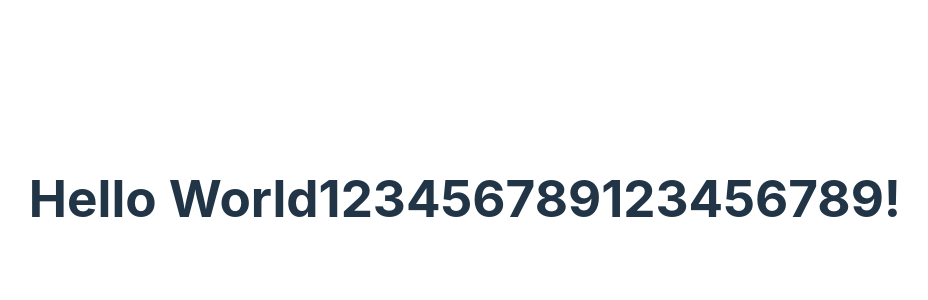
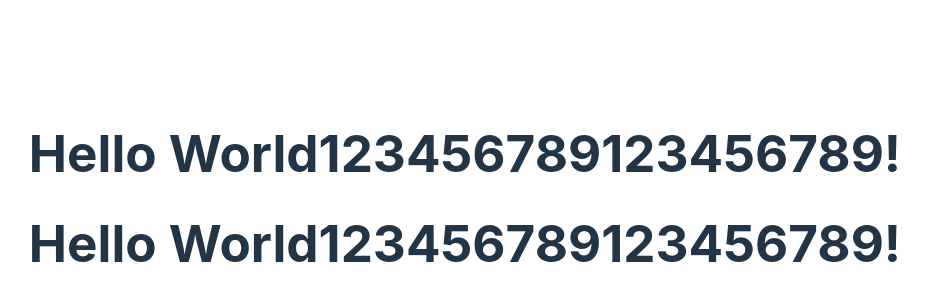
Before and after one commit to kiwisontoast/signupapp, a React (Vite) app: page / in a window 1280 px wide. Shown: the part 202-502 px from the top of the page, without its empty margins (175-1103 px from the left). Built offline with nearby package versions, Linux system fonts and the light colour scheme.

Commit message:
duplicated header

```diff
--- a/src/App.tsx
+++ b/src/App.tsx
@@ -8,6 +8,7 @@ function App() {
     <>
       <div>
         <h1>Hello World123456789123456789!</h1>
+        <h1>Hello World123456789123456789!</h1>
       </div>
     </>
   )
```
